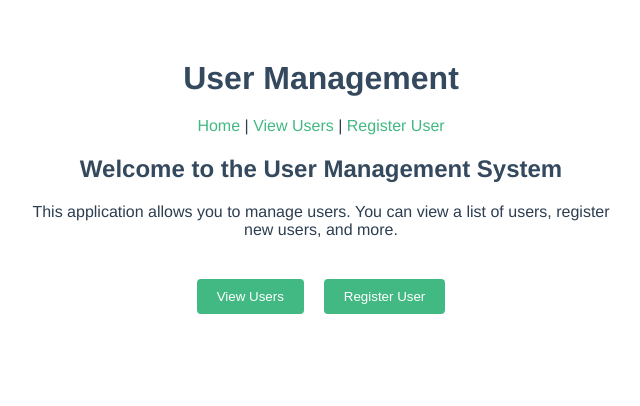
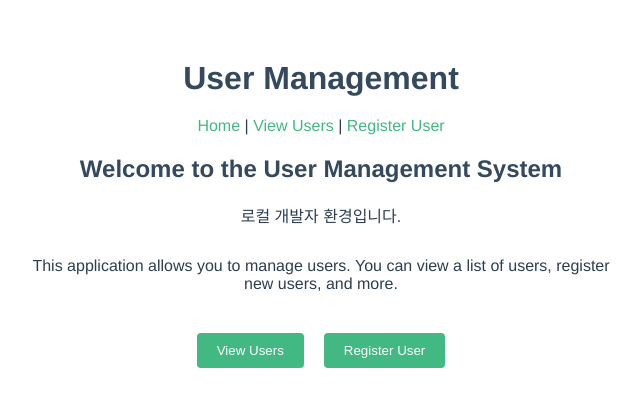
Before and after one commit to joonhyeok95/vue3_study, a Vue app: page / in a window 1280 px wide. Shown: the top 406 px of the page, without its empty margins (319-959 px from the left). Built offline with nearby package versions, Linux system fonts and the light colour scheme.

Commit message:
composition api 스타일로 메인화면에 env 출력

```diff
--- a/src/components/HomePage.vue
+++ b/src/components/HomePage.vue
@@ -1,6 +1,7 @@
 <template>
     <div class="home">
       <h2>Welcome to the User Management System</h2>
+      <p>{{ deployEnv }}</p>
       <p>
         This application allows you to manage users. You can view a list of users,
         register new users, and more.
@@ -15,6 +16,9 @@
   </template>
 
   <script setup>
+    import { ref } from 'vue';
+    // composition API 스타일 코딩
+    const deployEnv = ref(process.env.VUE_APP_CUSTOM_ENV_001);
   </script>
 
   <style scoped>
```
Also changed, not shown: 2 other files (tests, documents, lock files or other folders).
